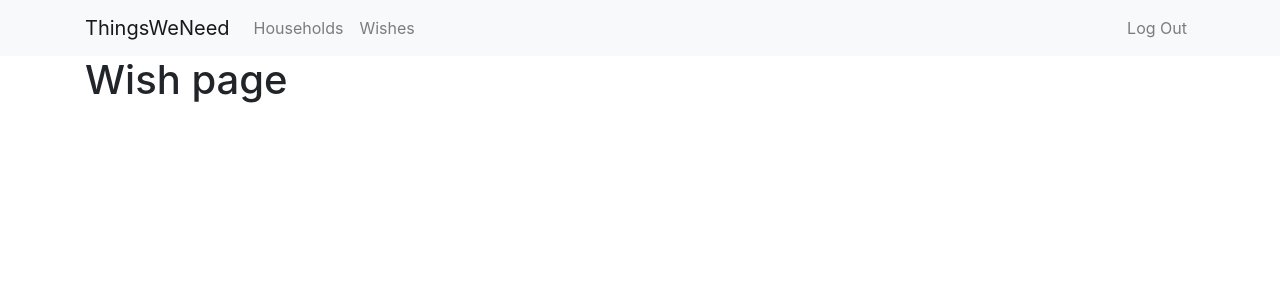
After one commit to Seqrous/ThingsWeNeedRedefined, a Django app: a page that uses ThingsWeNeed/shopping_app/templates/shopping_app/wish_list.html in a window 1280 px wide. The commit adds this page. Shown: the top 300 px of the page. Run offline with Django 3.2, Linux system fonts and the light colour scheme; the visitor is signed in with stand-in values (Sample User, id 1); data that the repository does not hold is empty; some libraries are stand-ins or nearby versions.

Commit message:
Template and view for wishes has been added

```diff
--- a/ThingsWeNeed/shopping_app/templates/shopping_app/navigation.html
+++ b/ThingsWeNeed/shopping_app/templates/shopping_app/navigation.html
@@ -15,7 +15,7 @@
                         <a class="nav-link" href="{% url 'shopping_app:household_list' username=user.username %}">Households</a>
                     </li>
                     <li class="nav-item">
-                        <a class="nav-link" href="#">Wishes</a>
+                        <a class="nav-link" href="{% url 'shopping_app:wish_list' username=user.username %}">Wishes</a>
                     </li>
                 </ul>
 
--- /dev/null
+++ b/ThingsWeNeed/shopping_app/templates/shopping_app/wish_list.html
@@ -0,0 +1,11 @@
+{% extends 'shopping_app/navigation.html' %}
+
+{% block content %}
+    <div class='container'>
+        <h1>Wish page</h1>
+
+        {% for wish in wish_list %}
+            <p>{{ wish.name }}</p>
+        {% endfor %}
+    </div>
+{% endblock %}
--- a/ThingsWeNeed/shopping_app/urls.py
+++ b/ThingsWeNeed/shopping_app/urls.py
@@ -10,5 +10,6 @@ urlpatterns = [
     path('<slug:username>/households/join/', views.JoinHousehold.as_view(), name='household_join'),
     path('<slug:username>/households/leave/<slug:household_slug>/', views.LeaveHousehold.as_view(), name='household_leave'),
     path('<slug:username>/<slug:household_slug>/add-product/', views.AddProduct.as_view(), name='product_add'),
-    path('<slug:username>/<slug:household_slug>/<int:pk>/remove/', views.RemoveProduct.as_view(), name='product_remove')
+    path('<slug:username>/<slug:household_slug>/<int:pk>/remove/', views.RemoveProduct.as_view(), name='product_remove'),
+    path('<slug:username>/wishes/', views.WishPageView.as_view(), name='wish_list')
 ]
--- a/ThingsWeNeed/shopping_app/views.py
+++ b/ThingsWeNeed/shopping_app/views.py
@@ -191,3 +191,17 @@ class RemoveProduct(LoginRequiredMixin, DeleteView):
     login_url = 'login'
     model = models.Product
     success_url = reverse_lazy('shopping_app:index')
+
+class WishPageView(LoginRequiredMixin, ListView):
+    login_url = 'login'
+    template_name = 'shopping_app/wish_list.html'
+    model = models.Product
+
+    def get_queryset(self, *args, **kwargs):
+        current_user = self.request.user
+        wish_list = models.Product.objects.filter(posted_by=current_user, is_wish=True)
+        return wish_list
+
+    def get(self, request, *args, **kwargs):
+        wish_list = self.get_queryset(args, kwargs)
+        return render(request, self.template_name, {'wish_list':wish_list})
```
